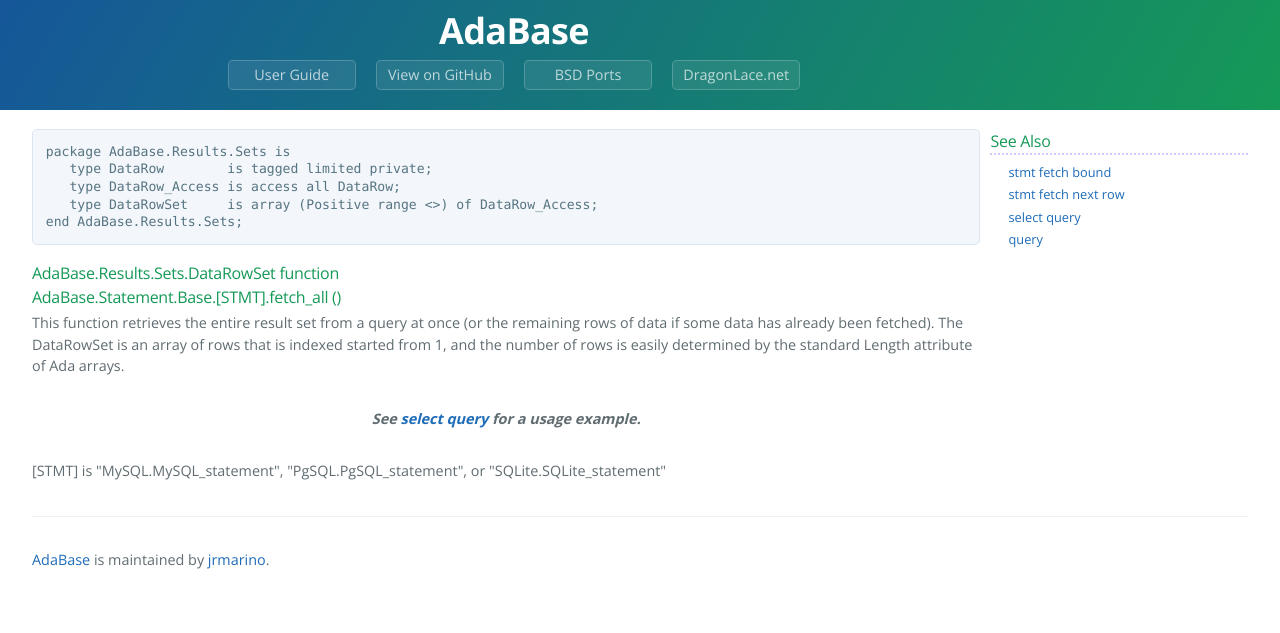
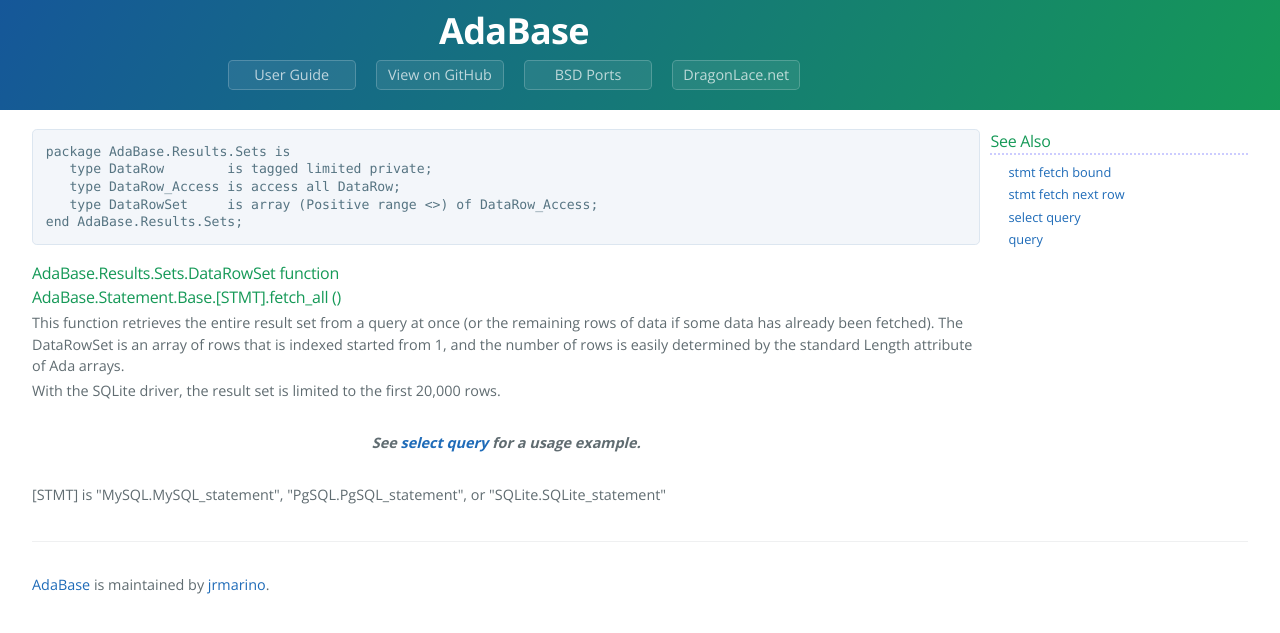
Before and after one commit to jrmarino/AdaBase, a Jekyll site: the page built from stmt_fetch_all.md, in a window 1280 px wide. Shown: the top 633 px of the page. Built offline with Jekyll 4.4.1, drawn with Linux system fonts in a browser that asks for light colours.

Commit message:
Add SQLite 20k limit to fetch_all routine

```diff
--- a/stmt_fetch_all.md
+++ b/stmt_fetch_all.md
@@ -18,6 +18,9 @@
 is an array of rows that is indexed started from 1, and the number of rows is
 easily determined by the standard Length attribute of Ada arrays.
 </p>
+<p>
+With the SQLite driver, the result set is limited to the first 20,000 rows.
+</p>
 <br/>
 <p class="caption">See {{ page.query_select }} for a usage example.</p>
 <br/>
```
